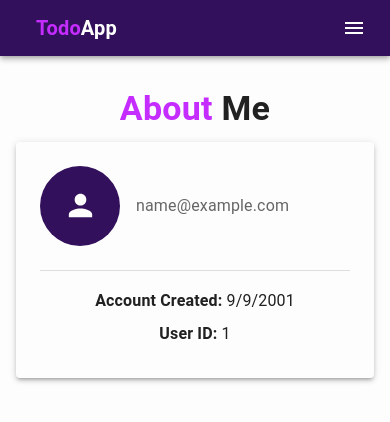
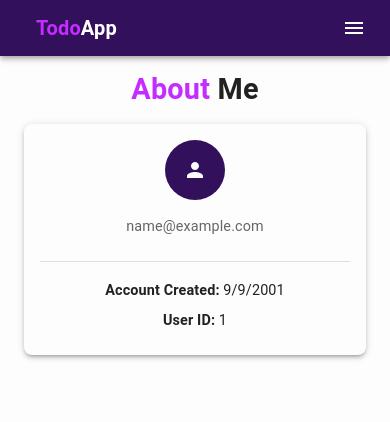
Before and after one commit to Ramosh99/OneBillionTech_ToDoApp, a React (Create React App) app in the folder client/: page /about-me in a window 390 px wide. Shown: the top 422 px of the page. Built offline with nearby package versions, Linux system fonts and the light colour scheme; sample sign-in values are in the browser's storage.

Commit message:
docs: update README with application setup instructions; enhance AboutMe and Signup components for better responsiveness and validation

```diff
--- a/client/src/Pages/AboutMe.jsx
+++ b/client/src/Pages/AboutMe.jsx
@@ -1,5 +1,5 @@
 import { useState, useEffect } from 'react';
-import { Container, Box, Typography, Paper, Avatar, Divider, Alert } from '@mui/material';
+import { Container, Box, Typography, Paper, Avatar, Divider, Alert, useTheme, useMediaQuery } from '@mui/material';
 import { useNavigate } from 'react-router-dom';
 import PersonIcon from '@mui/icons-material/Person';
 
@@ -7,6 +7,8 @@ const AboutMe = () => {
   const navigate = useNavigate();
   const [userData, setUserData] = useState(null);
   const [error, setError] = useState('');
+  const theme = useTheme();
+  const isMobile = useMediaQuery(theme.breakpoints.down('sm'));
 
   useEffect(() => {
     const token = localStorage.getItem('token');
@@ -23,32 +25,72 @@ const AboutMe = () => {
       navigate('/');
     }
   }, [navigate]);
-  console.log(userData)
 
   return (
     <Container maxWidth="md">
-      <Box sx={{ my: 4 }}>
-        <Typography sx={{fontWeight:'bold'}} variant="h4" gutterBottom align="center">
+      <Box sx={{
+        my: { xs: 2, sm: 4 },
+        px: { xs: 1, sm: 2 }
+      }}>
+        <Typography
+          sx={{
+            fontWeight: 'bold',
+            fontSize: { xs: '1.8rem', sm: '2.125rem' },
+            mb: { xs: 2, sm: 3 }
+          }}
+          variant="h4"
+          align="center"
+        >
           <span style={{ color: '#c42cff' }}>About </span>Me
         </Typography>
 
         {error && <Alert severity="error" sx={{ mb: 2 }}>{error}</Alert>}
 
         {userData && (
-          <Paper elevation={3} sx={{ p: 3 }}>
-            <Box sx={{ display: 'flex', alignItems: 'center', mb: 3 }}>
-              <Avatar sx={{ width: 80, height: 80, mr: 2, bgcolor: 'primary.main' }}>
-                <PersonIcon fontSize="large" />
+          <Paper elevation={3} sx={{
+            p: { xs: 2, sm: 3 },
+            borderRadius: { xs: 2, sm: 3 }
+          }}>
+            <Box sx={{
+              display: 'flex',
+              flexDirection: isMobile ? 'column' : 'row',
+              alignItems: 'center',
+              mb: 3,
+              textAlign: isMobile ? 'center' : 'left'
+            }}>
+              <Avatar sx={{
+                width: { xs: 60, sm: 80 },
+                height: { xs: 60, sm: 80 },
+                mb: isMobile ? 2 : 0,
+                mr: isMobile ? 0 : 2,
+                bgcolor: 'primary.main'
+              }}>
+                <PersonIcon fontSize={isMobile ? "medium" : "large"} />
               </Avatar>
               <Box>
-                <Typography variant="h5" sx={{fontWeight:'bold'}}>{userData.userName}</Typography>
-                <Typography color="textSecondary">{userData.email}</Typography>
+                <Typography variant="h5" sx={{
+                  fontWeight: 'bold',
+                  fontSize: { xs: '1.2rem', sm: '1.5rem' }
+                }}>
+                  {userData.userName}
+                </Typography>
+                <Typography
+                  color="textSecondary"
+                  sx={{ fontSize: { xs: '0.9rem', sm: '1rem' } }}
+                >
+                  {userData.email}
+                </Typography>
               </Box>
             </Box>
 
-            <Divider sx={{ my: 2 }} />
+            <Divider sx={{ my: { xs: 1.5, sm: 2 } }} />
 
-            <Box sx={{ mt: 2 }}>
+            <Box sx={{
+              mt: 2,
+              '& .MuiTypography-root': {
+                fontSize: { xs: '0.9rem', sm: '1rem' }
+              }
+            }}>
               <Typography variant="subtitle1" gutterBottom>
                 <strong>Account Created:</strong> {new Date(userData.iat * 1000).toLocaleDateString()}
               </Typography>
--- a/client/src/Pages/Signup.jsx
+++ b/client/src/Pages/Signup.jsx
@@ -14,12 +14,20 @@ const Signup = () => {
   const [loading, setLoading] = useState(false);
   const navigate = useNavigate();
 
+  const validateEmail = (email) => {
+    const emailRegex = /^[^\s@]+@[^\s@]+\.[^\s@]+$/;
+    return emailRegex.test(email);
+  };
   const handleChange = (e) => {
     setFormData({ ...formData, [e.target.name]: e.target.value });
   };
 
   const handleSubmit = async (e) => {
     e.preventDefault();
+    if (!validateEmail(formData.email)) {
+      setError('Invalid email address');
+      return;
+    }
     if (formData.password !== formData.confirmPassword) {
       setError('Passwords do not match');
       return;
--- a/client/src/components/Navbar.jsx
+++ b/client/src/components/Navbar.jsx
@@ -1,13 +1,16 @@
 import {LogoutRounded,SupervisedUserCircleOutlined, Menu as MenuIcon} from "@mui/icons-material";
-import {AppBar,Toolbar,Typography,Button,Box,MenuItem,IconButton,Menu, Drawer, List, ListItem, ListItemText} from "@mui/material";
+import {AppBar,Toolbar,Typography,Button,Box,MenuItem,IconButton,Menu, Drawer, List, ListItem, ListItemText, ListItemIcon} from "@mui/material";
 import { Link } from "react-router-dom";
 import { useState } from "react";
 import { useDispatch, useSelector } from "react-redux";
 import Brightness4Icon from "@mui/icons-material/Brightness4";
 import Brightness7Icon from "@mui/icons-material/Brightness7";
 import { toggleTheme } from "../store/slices/themeSlice";
+import  { useNavigate } from "react-router-dom";
 
 const Navbar = () => {
+
+  const Navigate = useNavigate();
   const [anchorEl, setAnchorEl] = useState(null);
   const [mobileOpen, setMobileOpen] = useState(false);
 
@@ -18,8 +21,8 @@ const Navbar = () => {
   const handleLogout = () => {
     // if(localStorage.getItem("token")){
       localStorage.removeItem("token");
-      window.location.reload();
-      // Navigate("/");
+      // window.location.reload();
+      Navigate("/");
     // }
   };
   const dispatch = useDispatch();
@@ -41,19 +44,40 @@ const Navbar = () => {
     </>
   );
 
+
   const drawer = (
-    <List>
+    <List sx={{
+      bgcolor: darkMode ? 'background.paper' : 'background.default',
+      height: '100%',
+    }}>
       <ListItem button component={Link} to="/dashboard" onClick={handleDrawerToggle}>
-        <ListItemText primary="Dashboard" />
+        <ListItemText
+          primary={<Typography sx={{ color: '#c42cff'}}>Dashboard</Typography>}
+        />
       </ListItem>
       <ListItem button component={Link} to="/about-me" onClick={handleDrawerToggle}>
-        <ListItemText primary="About Me" />
+        <ListItemText
+          primary={<Typography sx={{ color: '#c42cff'}}>About Me</Typography>}
+        />
       </ListItem>
       <ListItem button component={Link} to="/change-password" onClick={handleDrawerToggle}>
-        <ListItemText primary="Change Password" />
+        <ListItemText
+          primary={<Typography sx={{ color: '#c42cff'}}>Change Password</Typography>}
+        />
+      </ListItem>
+      <ListItem button onClick={() => dispatch(toggleTheme())}>
+        <ListItemText
+          primary={<Typography sx={{ color: '#c42cff'}}>{darkMode ? "Light Mode" : "Dark Mode"}</Typography>}
+        />
+      </ListItem>
+      <ListItem button onClick={handleLogout}>
+        <ListItemText
+          primary={<Typography sx={{ color: '#c42cff'}}>Logout</Typography>}
+        />
       </ListItem>
     </List>
   );
+
 
   return (
     <AppBar position="static">
@@ -96,7 +120,7 @@ const Navbar = () => {
             color="inherit"
             component={Link}
             onClick={handleLogout}
-            to="/"
+            // to="/"
           >
             <LogoutRounded />
           </Button>
@@ -112,7 +136,7 @@ const Navbar = () => {
             keepMounted: true, // Better mobile performance
           }}
           sx={{
-            display: { xs: 'block', sm: 'none' },
+            display: { xs: 'block', sm: 'none'},
             '& .MuiDrawer-paper': { boxSizing: 'border-box', width: 240 },
           }}
         >
```
Also changed, not shown: 1 other file (tests, documents, lock files or other folders).
